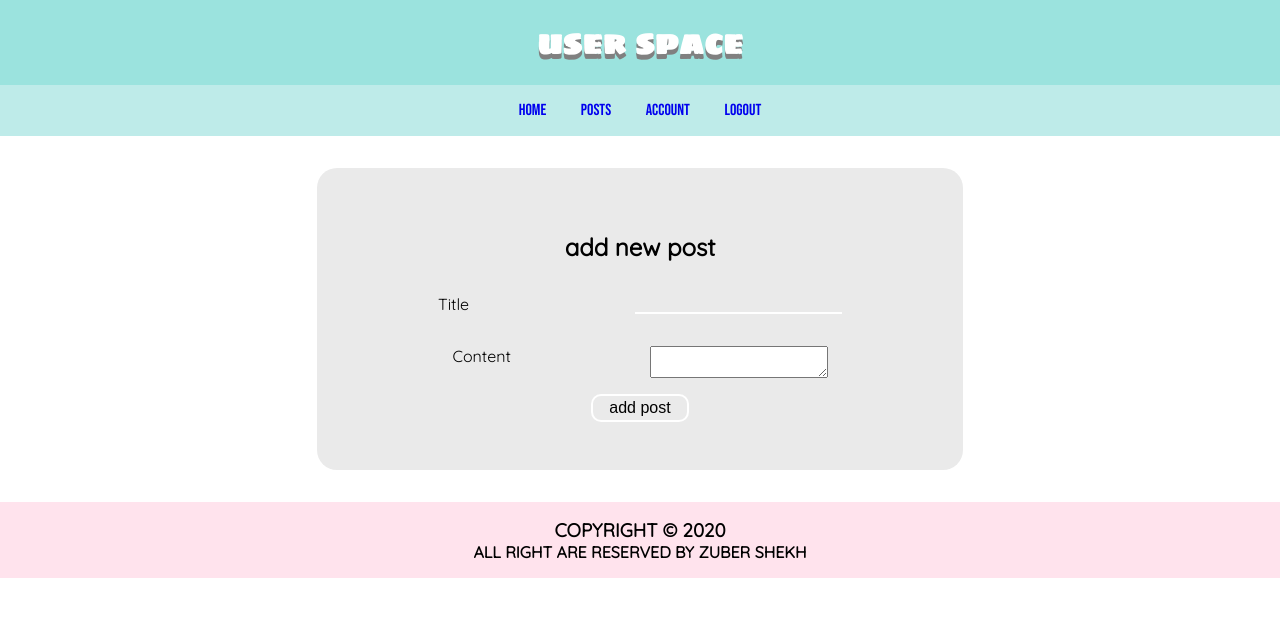
After one commit to zuber-shekh-rapidops/Flask-User-Space-Project, a Flask app: page /addPost in a window 1280 px wide. The commit adds this page. Shown: the top 617 px of the page. Run offline with Flask 2, Linux system fonts and the light colour scheme; a user stored in the database is signed in.

Commit message:
Added CRUD functionality for post

```diff
--- a/userspaceapp/__init__.py
+++ b/userspaceapp/__init__.py
@@ -19,10 +19,13 @@ bcrypt=Bcrypt(app)
 
 from userspaceapp.main.routes import main
 from userspaceapp.users.routes import users
+from userspaceapp.post.routes import post
 
 
 app.register_blueprint(main)
 app.register_blueprint(users)
+app.register_blueprint(post)
 
 from userspaceapp.main import routes
 from userspaceapp.users import routes
+from userspaceapp.post import routes
--- /dev/null
+++ b/userspaceapp/post/forms.py
@@ -0,0 +1,11 @@
+from flask_wtf import FlaskForm
+from wtforms import StringField,SubmitField,TextAreaField
+from wtforms.validators import DataRequired
+
+
+
+class AddPostForm(FlaskForm):
+
+    title=StringField('Title',validators=[DataRequired()])
+    content=TextAreaField('Content',validators=[DataRequired()])
+    submit=SubmitField('add post')
--- /dev/null
+++ b/userspaceapp/post/routes.py
@@ -0,0 +1,60 @@
+from flask import Blueprint,render_template,flash,redirect,url_for,request
+from userspaceapp import db
+from userspaceapp.post.forms import AddPostForm
+from userspaceapp.post.models import Post
+from flask_login import login_required,current_user
+
+post=Blueprint('post',__name__)
+
+
+@post.route('/addPost',methods=['GET','POST'])
+@login_required
+def add_post():
+    form_label='add new post'
+    form=AddPostForm()
+    if form.validate_on_submit():
+        post=Post(title=form.title.data,content=form.content.data,user=current_user)
+        db.session.add(post)
+        db.session.commit()
+        flash('post Added')
+        return redirect(url_for('users.posts'))
+    return render_template('add_post.html',form=form,form_label=form_label)
+
+
+@post.route('/post/<int:post_id>')
+@login_required
+def view_post(post_id):
+    post=Post.query.get_or_404(post_id)
+    return render_template('view_post.html',post=post)
+
+
+@post.route('/post/update/<int:post_id>',methods=['GET','POST'])
+@login_required
+def update_post(post_id):
+    form_label='update_post'
+    form=AddPostForm()
+    post=Post.query.get_or_404(post_id)
+
+    if request.method=='GET':
+        form.title.data=post.title
+        form.content.data=post.content
+
+    if form.validate_on_submit():
+        # post=Post.query.get_or_404(post_id)
+        post.title=form.title.data
+        post.content=form.content.data
+        db.session.commit()
+        flash('post updated')
+        return redirect(url_for('users.posts'))
+
+    return render_template('add_post.html',form=form,form_label=form_label)
+
+
+@post.route('/post/delete/<int:post_id>')
+@login_required
+def delete_post(post_id):
+    post=Post.query.get_or_404(post_id)
+    db.session.delete(post)
+    db.session.commit()
+    flash('post deleted')
+    return redirect(url_for('users.posts'))
--- /dev/null
+++ b/userspaceapp/templates/add_post.html
@@ -0,0 +1,31 @@
+{%extends 'base.html'%}
+
+{%block main%}
+<section>
+    <form class="forms"action="" method="POST">
+        <h2>{{form_label}}</h2>
+        {{form.hidden_tag()}}
+        <div class="form-group">
+            {{form.title.label(class_='form-label')}}
+            {{form.title(class='form-control')}}
+            {% if form.title.errors%}
+                {% for error in form.title.errors%}
+                    <p style="color: red;">{{error}}</p>
+                {%endfor%}
+            {%endif%}
+        </div>
+        <div class="form-group">
+            {{form.content.label(class_='form-label')}}
+            {{form.content(class='form-control')}}
+            {% if form.content.errors%}
+                {% for error in form.content.errors%}
+                    <p style="color: red;">{{error}}</p>
+                {%endfor%}
+            {%endif%}
+        </div>
+        <div class="form-group">
+            {{form.submit()}}
+        </div>
+    </form>
+</section>
+{%endblock%}
--- a/userspaceapp/templates/base.html
+++ b/userspaceapp/templates/base.html
@@ -16,6 +16,7 @@
         <ul>
             {% if current_user.is_authenticated%}
                 <li><a href="{{url_for('users.home')}}">home</a></li>
+                <li><a href="{{url_for('users.posts')}}">posts</a></li>
                 <li><a href="{{url_for('users.account')}}">account</a></li>
                 <li><a href="{{url_for('users.logout')}}">logout</a></li>
             {%else%}
--- a/userspaceapp/users/models.py
+++ b/userspaceapp/users/models.py
@@ -13,6 +13,7 @@ class User(db.Model,UserMixin):
     username=db.Column(db.String(30),unique=True,nullable=False)
     email=db.Column(db.String(30),unique=True,nullable=False)
     password=db.Column(db.String(30),nullable=False)
+    posts=db.relationship('Post',backref='user')
 
     def __init__(self,username,email,password):
         self.username=username
--- a/userspaceapp/users/routes.py
+++ b/userspaceapp/users/routes.py
@@ -48,6 +48,11 @@ def home():
 def account():
     user=User.query.get(current_user.id)
     return render_template('account.html',user=user)
+#  ******************************** /POSTS ********************************
+@users.route('/Posts')
+@login_required
+def posts():
+    return render_template('posts.html')
 #  ******************************** /UPDATE/{USERID} ********************************
 @users.route('/update/<int:userid>',methods=['GET','POST'])
 @login_required
```
Also changed, not shown: database.py (+4 -3 lines), migrations/versions/f3038a2d680a_.py (added, +35 -0 lines), userspaceapp/post/models.py (added, +12 -0 lines), userspaceapp/templates/home.html (+0 -8 lines), userspaceapp/templates/posts.html (added, +20 -0 lines), userspaceapp/templates/view_post.html (added, +13 -0 lines), userspaceapp.db, userspaceapp/post/__init__.py (added).
